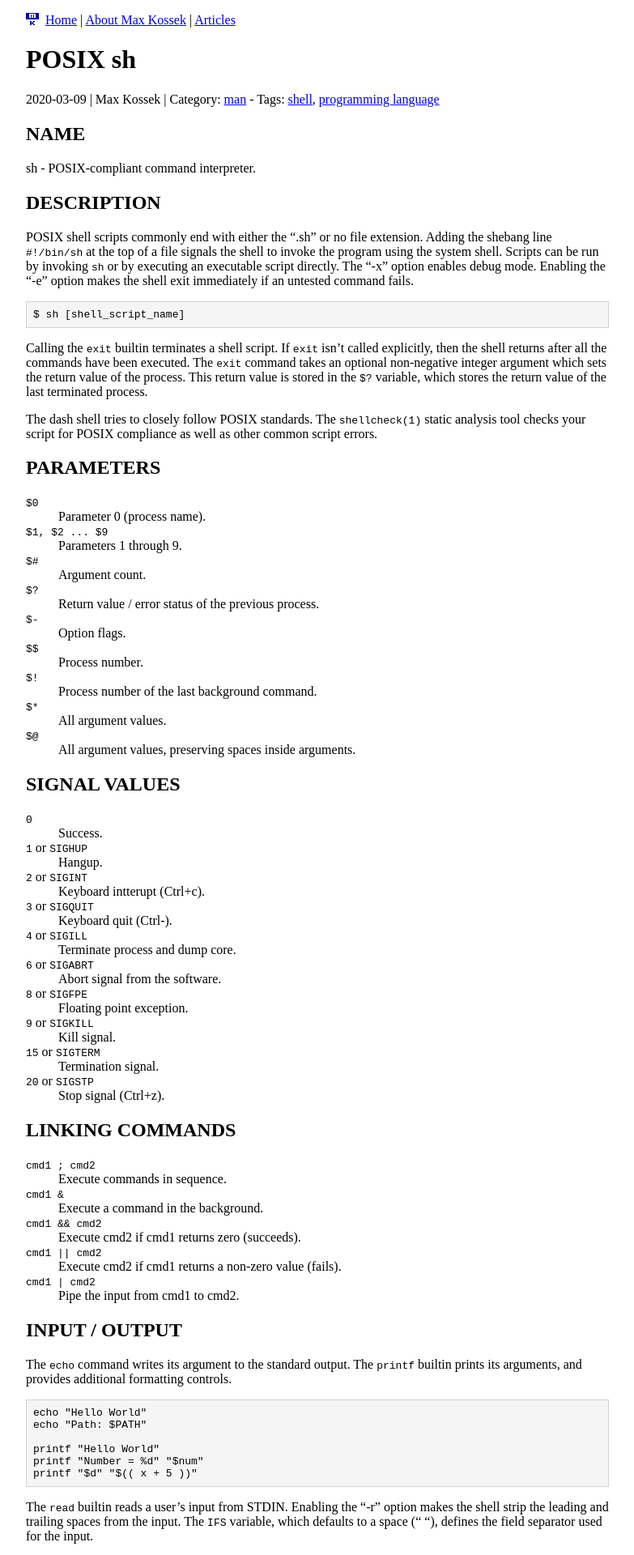
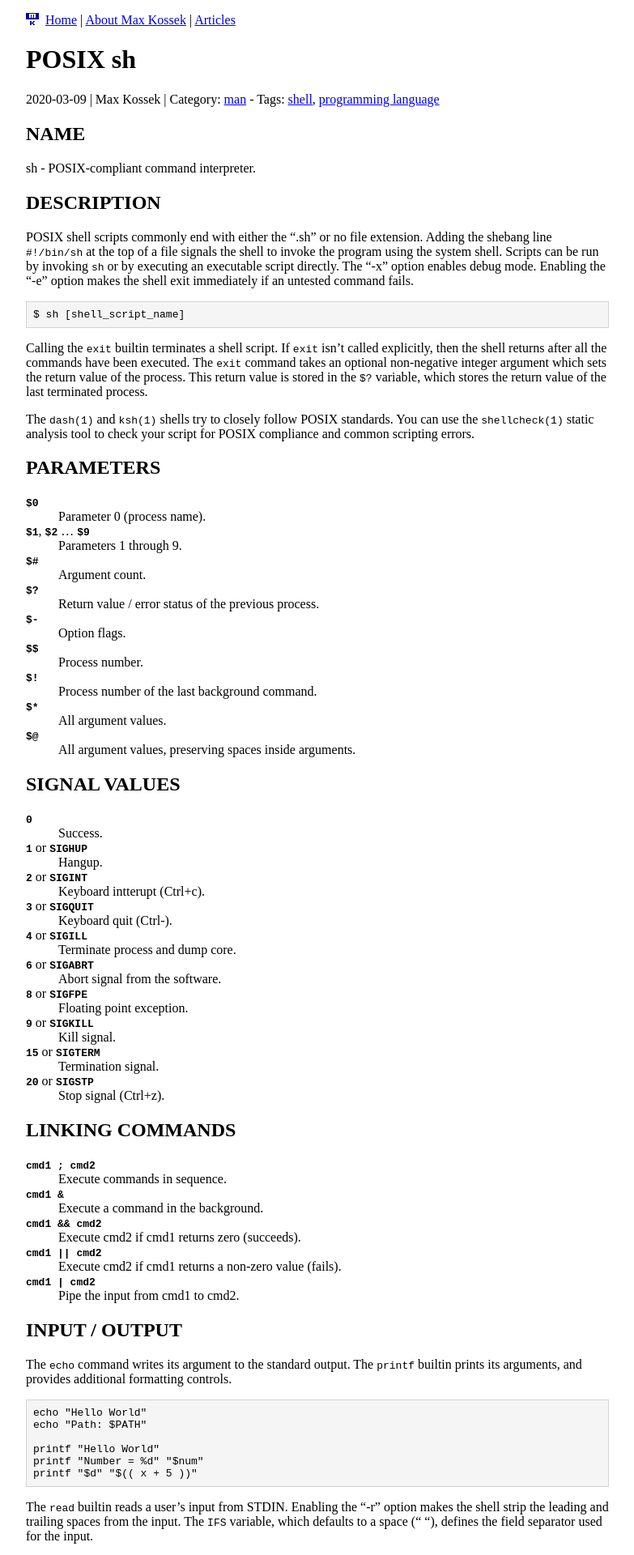
Before and after one commit to maxkossek/maxkossek.github.io, a Jekyll site: the page built from _posts/2020-03-09-sh.md, in a window 1280 px wide. Shown: the top 1920 px of the page at 81% size, without its empty margins (248-1031 px from the left). Built offline with Jekyll 4.4.1, drawn with Linux system fonts in a browser that asks for light colours.

Commit message:
Update style of description list elements.

```diff
--- a/_posts/2020-03-09-sh.md
+++ b/_posts/2020-03-09-sh.md
@@ -26,7 +26,7 @@ $ sh [shell_script_name]
 
 Calling the `exit` builtin terminates a shell script. If `exit` isn't called explicitly, then the shell returns after all the commands have been executed. The `exit` command takes an optional non-negative integer argument which sets the return value of the process. This return value is stored in the `$?` variable, which stores the return value of the last terminated process.
 
-The dash shell tries to closely follow POSIX standards. The `shellcheck(1)` static analysis tool checks your script for POSIX compliance as well as other common script errors.
+The `dash(1)` and `ksh(1)` shells try to closely follow POSIX standards. You can use the `shellcheck(1)` static analysis tool to check your script for POSIX compliance and common scripting errors.
 
 
 
@@ -36,7 +36,7 @@ PARAMETERS
 `$0`
 : Parameter 0 (process name).
 
-`$1, $2 ... $9`
+`$1`, `$2` ... `$9`
 : Parameters 1 through 9.
 
 `$#`
--- a/css/main.css
+++ b/css/main.css
@@ -21,7 +21,6 @@ pre {
 	background: whitesmoke;
 	border: 1px solid lightgray;
 }
-
 
 /* Page Elements */
 .footnotes {
@@ -53,6 +52,10 @@ td:last-of-type, th:last-of-type {
 	padding-right: 0;
 }
 
+/* Description Lists */
+dt code {
+	font-weight: bold;
+}
 
 /* Forms */
 input, button, textarea, select, optgroup, option {
```
